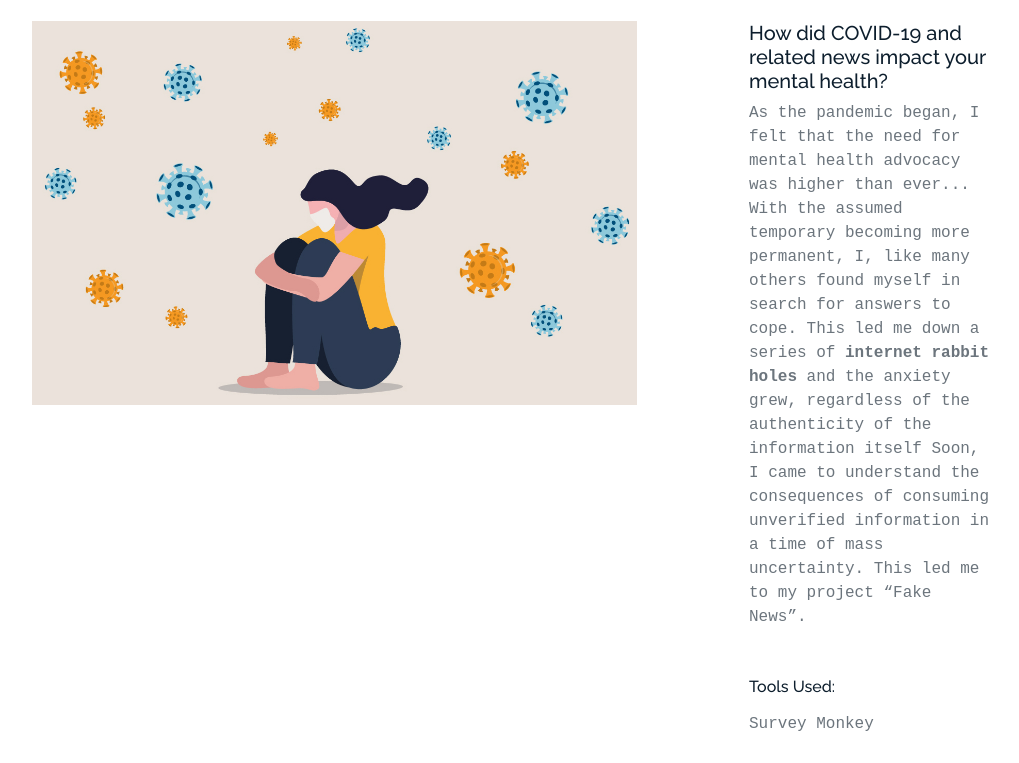
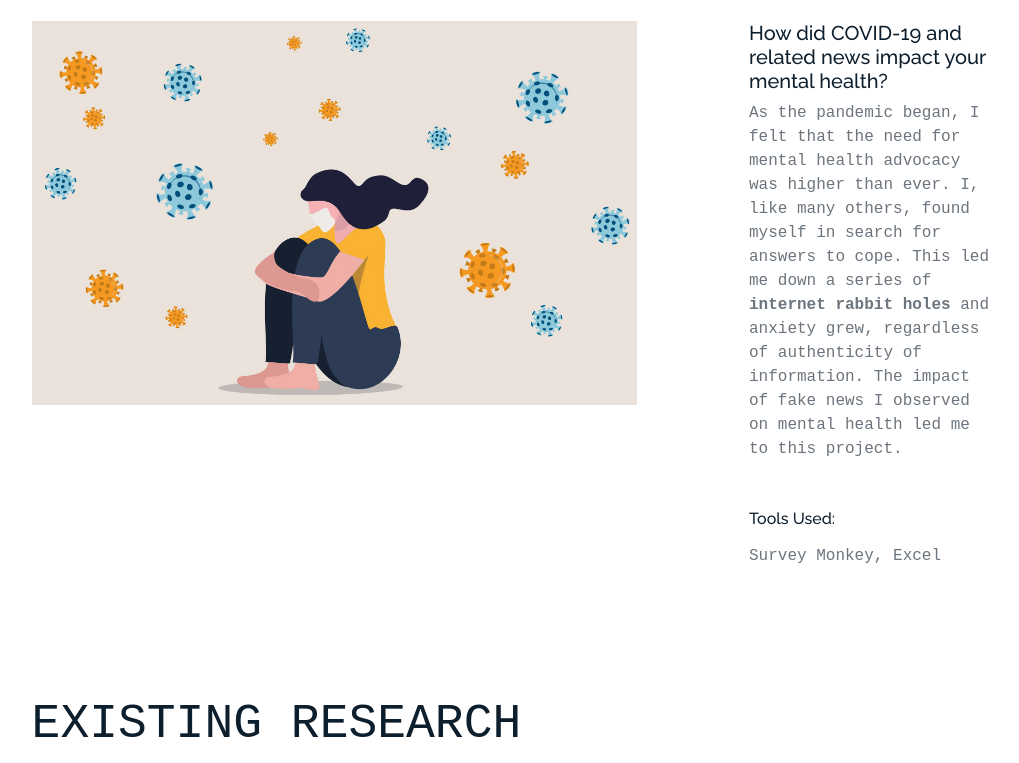
Before and after one commit to squishypig007/portfolio, a plain HTML site: page mentalhealth-single.html in a window 1280 px wide. Shown: the part 397-1160 px from the top of the page, without its empty margins (158-1177 px from the left). Drawn offline with nearby package versions, Linux system fonts and the light colour scheme; a web font is replaced by a local one.

Commit message:
random changes

```diff
--- a/mentalhealth-single.html
+++ b/mentalhealth-single.html
@@ -68,16 +68,16 @@
                 <!-- <p><span class="text-muted">Decision-Making</span></p> -->
 
                 <div class="mb-5">
-                  <p class="text-muted">As the pandemic began, I felt that the need for mental health advocacy was higher than ever...
-                    With the assumed temporary becoming more permanent, I, like many others found myself in search for answers to cope. This led me down a series of <strong>internet rabbit holes</strong> and the anxiety grew, regardless of the authenticity of the information itself
-                    Soon, I came to understand the consequences of consuming unverified information in a time of mass uncertainty. This led me to my project “Fake News”.
+                  <p class="text-muted">As the pandemic began, I felt that the need for mental health advocacy was higher than ever.
+                    I, like many others, found myself in search for answers to cope. This led me down a series of <strong>internet rabbit holes</strong> and anxiety grew, regardless of authenticity of information.
+                    The impact of fake news I observed on mental health led me to this project.
 
                   </p>
                 </div>
 
                 <h4 class="h4 mb-3">Tools Used:</h4>
                 <ul class="text-muted list-unstyled list-line">
-                  Survey Monkey
+                  Survey Monkey, Excel
                 </ul>
               </div>
             </div>
```
